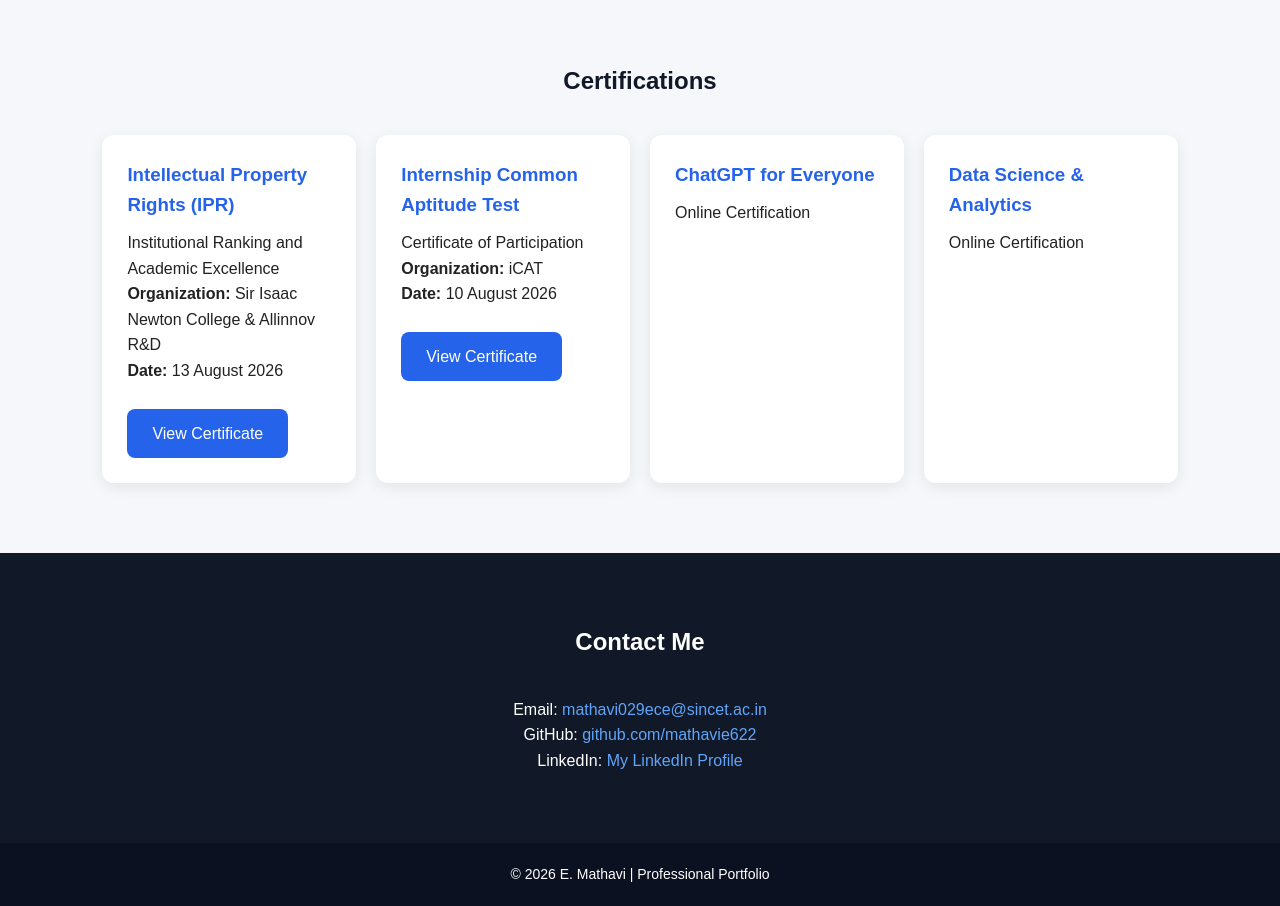
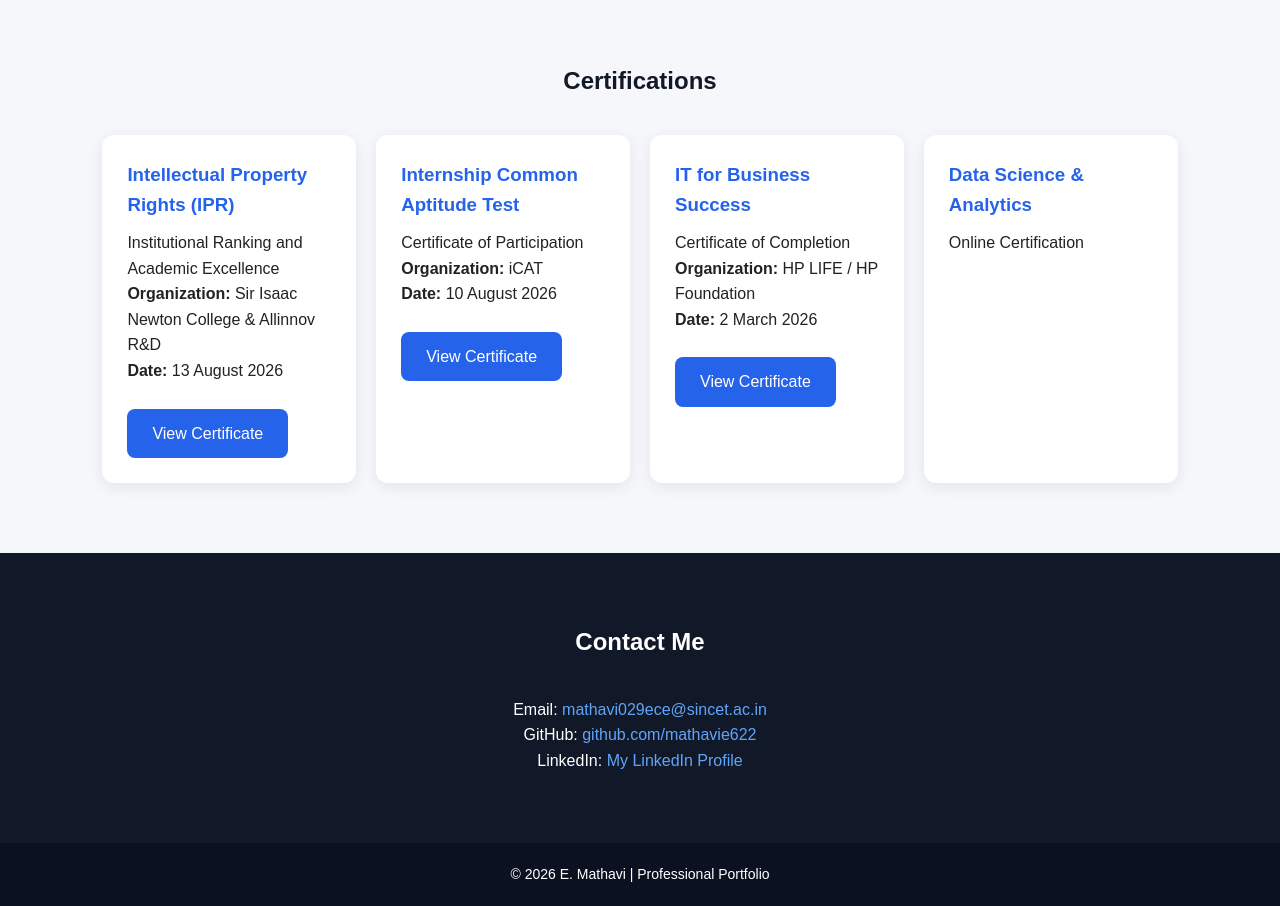
Before and after one commit to mathavie622/Mathavi_Portfolio, a plain HTML site: page index.html in a window 1280 px wide. Shown: the part 2240-3146 px from the top of the page. Drawn offline with Linux system fonts and the light colour scheme.

Commit message:
Update certificate sections in index.html
Removed 'ChatGPT for Everyone' certificate section and added 'IT for Business Success' certificate details.

```diff
--- a/index.html
+++ b/index.html
@@ -323,11 +323,16 @@
     View Certificate
   </a>
 </div>
+<div class="card">
+  <h3>IT for Business Success</h3>
+  <p>Certificate of Completion</p>
+  <p><b>Organization:</b> HP LIFE / HP Foundation</p>
+  <p><b>Date:</b> 2 March 2026</p>
 
-    <div class="card">
-      <h3>ChatGPT for Everyone</h3>
-      <p>Online Certification</p>
-    </div>
+  <a href="IMG-20260404-WA0011.jpg" target="_blank" class="btn">
+    View Certificate
+  </a>
+</div>
 
     <div class="card">
       <h3>Data Science & Analytics</h3>
```
